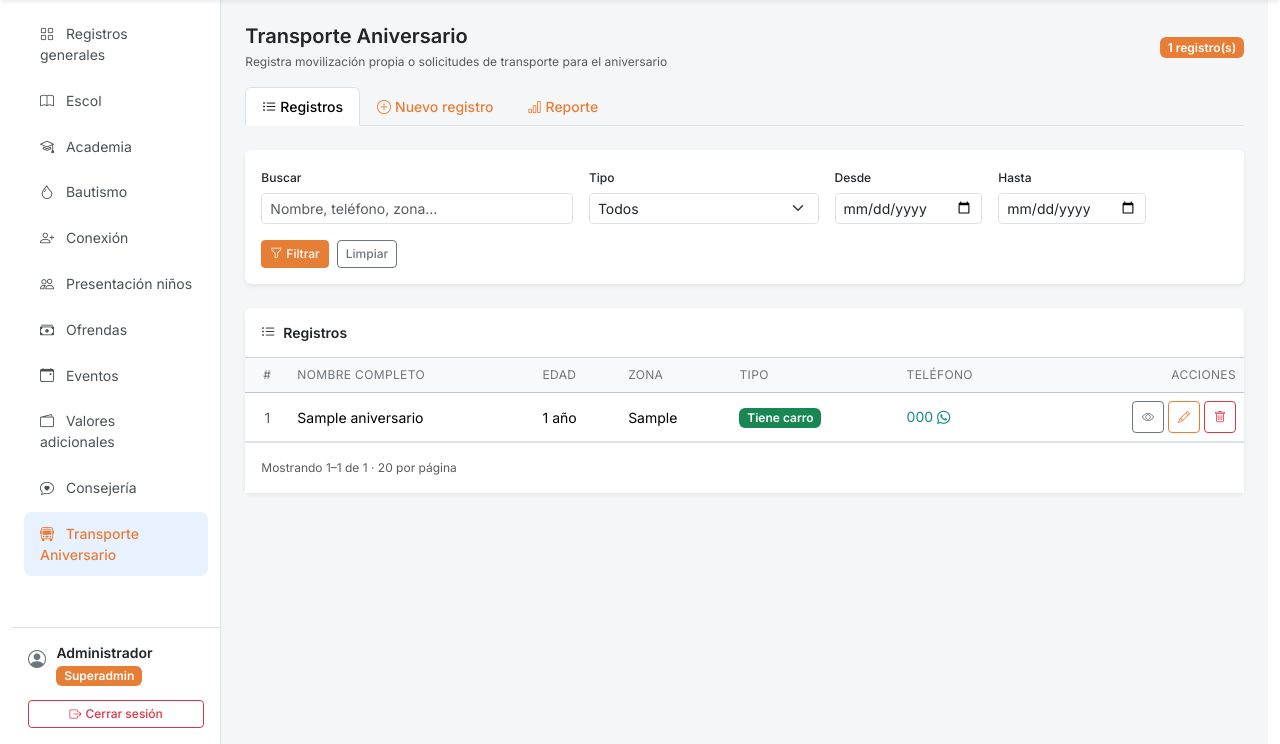
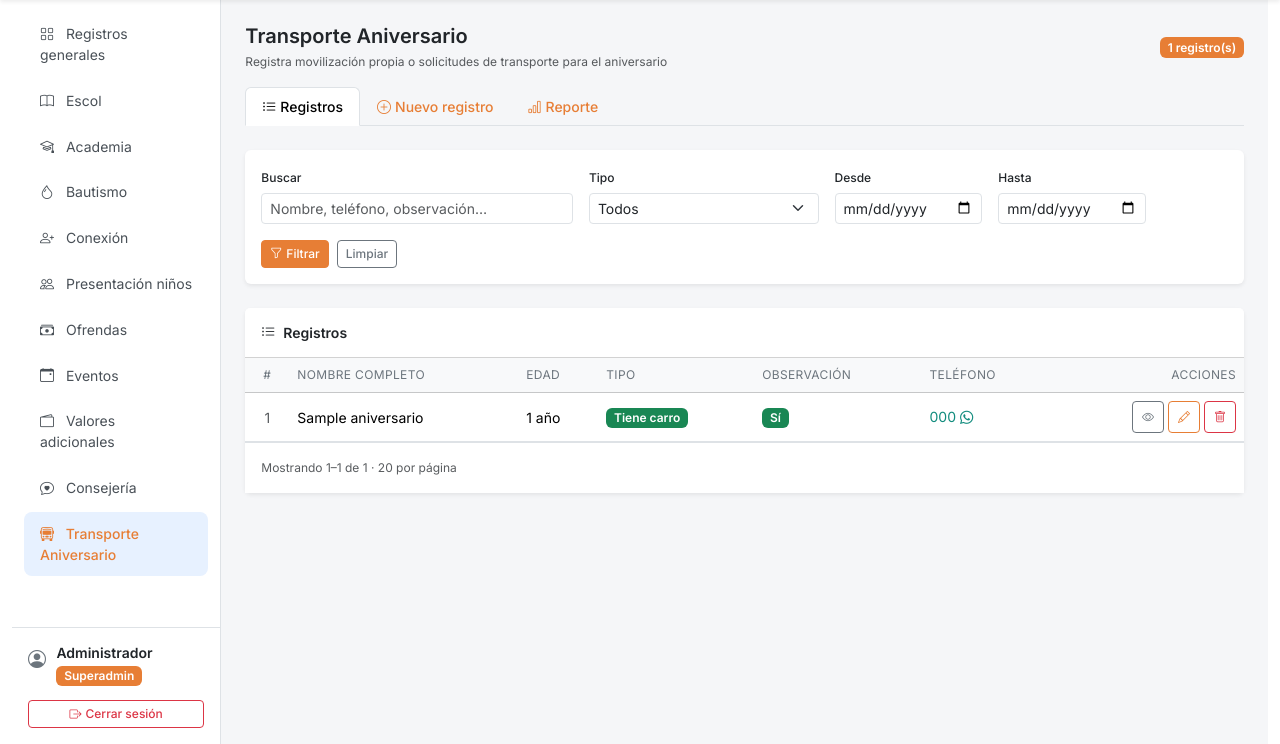
Before and after one commit to kuakuey/Sistema-Web-CDA, a PHP site: page /transporte-aniversario.php in a window 1280 px wide. Shown: the part 56-800 px from the top of the page. Run offline with PHP 8.4, Linux system fonts and the light colour scheme; a user stored in the database is signed in; tables that the repository leaves empty hold one stand-in row (values such as "Sample post"); some libraries are stand-ins or nearby versions.

Commit message:
Campo Observacion ajustado

```diff
--- a/config/database.php
+++ b/config/database.php
@@ -378,7 +378,7 @@ function migrarTablaTransporteAniversario(PDO $pdo): void
             nombre_completo VARCHAR(200) NOT NULL,
             telefono VARCHAR(30) NOT NULL,
             edad TINYINT UNSIGNED NOT NULL,
-            zona VARCHAR(50) DEFAULT NULL,
+            observacion VARCHAR(500) DEFAULT NULL,
             posee_movilizacion TINYINT(1) NOT NULL DEFAULT 0,
             asientos_disponibles SMALLINT UNSIGNED DEFAULT NULL,
             registrado_por_id INT DEFAULT NULL,
@@ -401,7 +401,7 @@ function asegurarColumnasTransporteAniversario(PDO $pdo): void
 
     $columnas = [
         'edad' => 'ADD COLUMN edad TINYINT UNSIGNED NULL AFTER telefono',
-        'zona' => 'ADD COLUMN zona VARCHAR(50) NULL AFTER edad',
+        'observacion' => 'ADD COLUMN observacion VARCHAR(500) NULL AFTER edad',
     ];
 
     foreach ($columnas as $nombre => $sqlAlter) {
--- a/database/schema.sql
+++ b/database/schema.sql
@@ -176,7 +176,7 @@ CREATE TABLE IF NOT EXISTS transporte_aniversario (
     nombre_completo VARCHAR(200) NOT NULL,
     telefono VARCHAR(30) NOT NULL,
     edad TINYINT UNSIGNED NOT NULL,
-    zona VARCHAR(50) DEFAULT NULL,
+    observacion VARCHAR(500) DEFAULT NULL,
     posee_movilizacion TINYINT(1) NOT NULL DEFAULT 0,
     asientos_disponibles SMALLINT UNSIGNED DEFAULT NULL,
     registrado_por_id INT DEFAULT NULL,
--- a/includes/detalle_registro.php
+++ b/includes/detalle_registro.php
@@ -223,16 +223,16 @@ function construirDetalleTransporteAniversario(array $fila): array
         ['etiqueta' => 'Nombre completo', 'valor' => (string) ($fila['nombre_completo'] ?? '—')],
         ['etiqueta' => 'Edad', 'valor' => formatearEdadTransporteAniversario($fila['edad'] ?? null)],
         [
-            'etiqueta' => 'Zona',
-            'valor'    => ($fila['zona'] ?? '') !== ''
-                ? etiquetaZonaConexion((string) $fila['zona'])
-                : '—',
-        ],
-        [
             'etiqueta' => 'Tipo',
             'valor'    => etiquetaTipoTransporteAniversario($poseeMovilizacion),
         ],
         filaDetalleHtml('Teléfono', enlaceWhatsApp($fila['telefono'] ?? null)),
+    ];
+
+    $observacion = trim((string) ($fila['observacion'] ?? ''));
+    $filas[] = [
+        'etiqueta' => 'Observación',
+        'valor'    => $observacion !== '' ? $observacion : '—',
     ];
 
     if ($poseeMovilizacion) {
--- a/includes/transporte_aniversario.php
+++ b/includes/transporte_aniversario.php
@@ -2,7 +2,6 @@
 
 require_once __DIR__ . '/../config/database.php';
 require_once __DIR__ . '/paginacion.php';
-require_once __DIR__ . '/submissions.php';
 
 function etiquetaTipoTransporteAniversario(bool $poseeMovilizacion): string
 {
@@ -33,9 +32,8 @@ function validarDatosTransporteAniversario(array $entrada): array
     $nombreCompleto = trim((string) ($entrada['nombre_completo'] ?? ''));
     $telefono = trim((string) ($entrada['telefono'] ?? ''));
     $edad = isset($entrada['edad']) ? (int) $entrada['edad'] : 0;
-    $zona = trim((string) ($entrada['zona'] ?? ''));
+    $observacion = trim((string) ($entrada['observacion'] ?? ''));
     $poseeMovilizacion = !empty($entrada['posee_movilizacion']);
-    $zonasOk = array_keys(obtenerZonasConexion());
 
     if ($nombreCompleto === '' || $telefono === '') {
         throw new InvalidArgumentException('Completa nombre completo y teléfono.');
@@ -45,8 +43,8 @@ function validarDatosTransporteAniversario(array $entrada): array
         throw new InvalidArgumentException('Indica una edad válida (entre 1 y 120 años).');
     }
 
-    if ($zona === '' || !in_array($zona, $zonasOk, true)) {
-        throw new InvalidArgumentException('Selecciona una zona válida.');
+    if (strlen($observacion) > 500) {
+        throw new InvalidArgumentException('La observación no puede superar 500 caracteres.');
     }
 
     $asientosDisponibles = null;
@@ -65,7 +63,7 @@ function validarDatosTransporteAniversario(array $entrada): array
         'nombre_completo'      => $nombreCompleto,
         'telefono'             => $telefono,
         'edad'                 => $edad,
-        'zona'                 => $zona,
+        'observacion'          => $observacion !== '' ? $observacion : null,
         'posee_movilizacion'   => $poseeMovilizacion,
         'asientos_disponibles' => $asientosDisponibles,
     ];
@@ -77,7 +75,7 @@ function insertarTransporteAniversario(array $datos): int
 
     $stmt = $pdo->prepare(
         'INSERT INTO transporte_aniversario (
-            nombre_completo, telefono, edad, zona, posee_movilizacion, asientos_disponibles,
+            nombre_completo, telefono, edad, observacion, posee_movilizacion, asientos_disponibles,
             registrado_por_id, registrado_por_nombre, creado_en
         ) VALUES (?, ?, ?, ?, ?, ?, ?, ?, NOW())'
     );
@@ -86,7 +84,7 @@ function insertarTransporteAniversario(array $datos): int
         $datos['nombre_completo'],
         $datos['telefono'],
         $datos['edad'],
-        $datos['zona'],
+        $datos['observacion'],
         !empty($datos['posee_movilizacion']) ? 1 : 0,
         $datos['asientos_disponibles'],
         $datos['registrado_por_id'],
@@ -101,7 +99,7 @@ function actualizarTransporteAniversario(int $id, array $datos): bool
     $pdo = getConnection();
     $stmt = $pdo->prepare(
         'UPDATE transporte_aniversario SET
-            nombre_completo = ?, telefono = ?, edad = ?, zona = ?, posee_movilizacion = ?, asientos_disponibles = ?
+            nombre_completo = ?, telefono = ?, edad = ?, observacion = ?, posee_movilizacion = ?, asientos_disponibles = ?
          WHERE id = ?'
     );
 
@@ -109,7 +107,7 @@ function actualizarTransporteAniversario(int $id, array $datos): bool
         $datos['nombre_completo'],
         $datos['telefono'],
         $datos['edad'],
-        $datos['zona'],
+        $datos['observacion'],
         !empty($datos['posee_movilizacion']) ? 1 : 0,
         $datos['asientos_disponibles'],
         $id,
@@ -141,7 +139,7 @@ function construirSqlTransporteAniversario(array $filtros): array
 
     if ($filtros['buscar'] !== '') {
         $busqueda = '%' . $filtros['buscar'] . '%';
-        $condiciones[] = '(nombre_completo LIKE ? OR telefono LIKE ? OR zona LIKE ? OR registrado_por_nombre LIKE ?)';
+        $condiciones[] = '(nombre_completo LIKE ? OR telefono LIKE ? OR observacion LIKE ? OR registrado_por_nombre LIKE ?)';
         $parametros = array_merge($parametros, [$busqueda, $busqueda, $busqueda, $busqueda]);
     }
 
@@ -257,7 +255,7 @@ function calcularAsignacionTransporteAniversario(): array
                 'nombre_completo'      => (string) $registro['nombre_completo'],
                 'telefono'             => (string) $registro['telefono'],
                 'edad'                 => (int) ($registro['edad'] ?? 0),
-                'zona'                 => (string) ($registro['zona'] ?? ''),
+                'observacion'          => (string) ($registro['observacion'] ?? ''),
                 'asientos_total'       => (int) ($registro['asientos_disponibles'] ?? 0),
                 'asientos_restantes'   => (int) ($registro['asientos_disponibles'] ?? 0),
                 'pasajeros'            => [],
@@ -268,7 +266,7 @@ function calcularAsignacionTransporteAniversario(): array
                 'nombre_completo' => (string) $registro['nombre_completo'],
                 'telefono'        => (string) $registro['telefono'],
                 'edad'            => (int) ($registro['edad'] ?? 0),
-                'zona'            => (string) ($registro['zona'] ?? ''),
+                'observacion'     => (string) ($registro['observacion'] ?? ''),
             ];
         }
     }
--- a/transporte-aniversario.php
+++ b/transporte-aniversario.php
@@ -6,7 +6,6 @@ require_once 'includes/filters.php';
 require_once 'includes/paginacion.php';
 require_once 'includes/transporte_aniversario.php';
 require_once 'includes/detalle_registro.php';
-require_once 'includes/submissions.php';
 
 requerirSesion();
 
@@ -145,5 +144,4 @@ view('transporte-aniversario/index', [
     'offsetRegistros'        => $offsetRegistros,
     'archivoPagina'          => 'transporte-aniversario.php',
     'reporteAsignacion'      => $reporteAsignacion,
-    'zonas'                  => obtenerZonasConexion(),
 ], 'app');
--- a/views/partials/modal-editar-registro.php
+++ b/views/partials/modal-editar-registro.php
@@ -325,17 +325,6 @@ $fila = $filaEditar;
                 value="<?= !empty($fila['edad']) ? (int) $fila['edad'] : '' ?>"
               >
             </div>
-            <div class="col-md-4">
-              <label class="form-label">Zona <span class="text-danger">*</span></label>
-              <select class="form-select" name="zona" required>
-                <option value="">Selecciona…</option>
-                <?php foreach ($zonas ?? [] as $claveZona => $etiquetaZona): ?>
-                <option value="<?= htmlspecialchars($claveZona) ?>" <?= ($fila['zona'] ?? '') === $claveZona ? 'selected' : '' ?>>
-                  <?= htmlspecialchars($etiquetaZona) ?>
-                </option>
-                <?php endforeach; ?>
-              </select>
-            </div>
             <div class="col-12">
               <div class="form-check">
                 <input
@@ -360,6 +349,10 @@ $fila = $filaEditar;
                 value="<?= !empty($fila['asientos_disponibles']) ? (int) $fila['asientos_disponibles'] : '' ?>"
               >
             </div>
+            <div class="col-12">
+              <label class="form-label">Observación</label>
+              <textarea class="form-control" name="observacion" rows="2" maxlength="500"><?= htmlspecialchars($fila['observacion'] ?? '') ?></textarea>
+            </div>
           </div>
           <?php endif; ?>
         </div>
--- a/views/transporte-aniversario/index.php
+++ b/views/transporte-aniversario/index.php
@@ -106,16 +106,6 @@
         >
       </div>
 
-      <div class="col-12 col-md-4">
-        <label class="form-label" for="zona">Zona <span class="text-danger">*</span></label>
-        <select class="form-select" id="zona" name="zona" required>
-          <option value="">Selecciona…</option>
-          <?php foreach ($zonas ?? [] as $claveZona => $etiquetaZona): ?>
-          <option value="<?= htmlspecialchars($claveZona) ?>"><?= htmlspecialchars($etiquetaZona) ?></option>
-          <?php endforeach; ?>
-        </select>
-      </div>
-
       <div class="col-12">
         <div class="form-check">
           <input
@@ -141,6 +131,18 @@
           placeholder="Ej. 3"
         >
         <div class="form-text">Indica cuántas personas puede transportar.</div>
+      </div>
+
+      <div class="col-12">
+        <label class="form-label" for="observacion">Observación</label>
+        <textarea
+          class="form-control"
+          id="observacion"
+          name="observacion"
+          rows="2"
+          maxlength="500"
+          placeholder="Notas opcionales…"
+        ></textarea>
       </div>
 
       <div class="col-12">
@@ -232,7 +234,7 @@
           <tr>
             <th>Conductor</th>
             <th>Edad</th>
-            <th>Zona</th>
+            <th>Observación</th>
             <th>Teléfono</th>
             <th class="text-center">Asientos</th>
             <th>Estado</th>
@@ -252,7 +254,7 @@
           <tr>
             <td><?= htmlspecialchars($conductor['nombre_completo']) ?></td>
             <td><?= htmlspecialchars(formatearEdadTransporteAniversario($conductor['edad'] ?? null)) ?></td>
-            <td><?= htmlspecialchars(($conductor['zona'] ?? '') !== '' ? etiquetaZonaConexion($conductor['zona']) : '—') ?></td>
+            <td><?= htmlspecialchars(($conductor['observacion'] ?? '') !== '' ? $conductor['observacion'] : '—') ?></td>
             <td><?php $telefono = $conductor['telefono']; include __DIR__ . '/../partials/celda-telefono-whatsapp.php'; ?></td>
             <td class="text-center">
               <?= $asignados ?> / <?= (int) $conductor['asientos_total'] ?>
@@ -290,7 +292,7 @@
           <tr>
             <th>Nombre completo</th>
             <th>Edad</th>
-            <th>Zona</th>
+            <th>Observación</th>
             <th>Teléfono</th>
           </tr>
         </thead>
@@ -299,7 +301,7 @@
           <tr>
             <td><?= htmlspecialchars($pasajero['nombre_completo']) ?></td>
             <td><?= htmlspecialchars(formatearEdadTransporteAniversario($pasajero['edad'] ?? null)) ?></td>
-            <td><?= htmlspecialchars(($pasajero['zona'] ?? '') !== '' ? etiquetaZonaConexion($pasajero['zona']) : '—') ?></td>
+            <td><?= htmlspecialchars(($pasajero['observacion'] ?? '') !== '' ? $pasajero['observacion'] : '—') ?></td>
             <td><?php $telefono = $pasajero['telefono']; include __DIR__ . '/../partials/celda-telefono-whatsapp.php'; ?></td>
           </tr>
           <?php endforeach; ?>
@@ -337,7 +339,7 @@
             id="buscar"
             name="buscar"
             value="<?= htmlspecialchars($filtros['buscar']) ?>"
-            placeholder="Nombre, teléfono, zona…"
+            placeholder="Nombre, teléfono, observación…"
           >
         </div>
 
@@ -394,8 +396,8 @@
             <th class="text-center col-numero">#</th>
             <th>Nombre completo</th>
             <th>Edad</th>
-            <th>Zona</th>
             <th>Tipo</th>
+            <th>Observación</th>
             <th>Teléfono</th>
             <th class="text-end">Acciones</th>
           </tr>
@@ -419,17 +421,18 @@
                     'redireccion' => $redireccionRegistros,
                 ];
             }
+            $observacion = $fila['observacion'] ?? null;
           ?>
           <tr>
             <td class="text-center text-muted"><?= $numeroRegistro ?></td>
             <td><?= htmlspecialchars($fila['nombre_completo']) ?></td>
             <td><?= htmlspecialchars(formatearEdadTransporteAniversario($fila['edad'] ?? null)) ?></td>
-            <td><?= htmlspecialchars(($fila['zona'] ?? '') !== '' ? etiquetaZonaConexion($fila['zona']) : '—') ?></td>
             <td>
               <span class="badge <?= claseBadgeTipoTransporteAniversario($poseeMovilizacion) ?>">
                 <?= htmlspecialchars(etiquetaTipoTransporteAniversario($poseeMovilizacion)) ?>
               </span>
             </td>
+            <td><?php include __DIR__ . '/../partials/celda-observacion.php'; ?></td>
             <td><?php $telefono = $fila['telefono']; include __DIR__ . '/../partials/celda-telefono-whatsapp.php'; ?></td>
             <td class="text-end">
               <?php
```
Also changed, not shown: includes/informe_transporte_aniversario.php (+4 -5 lines), views/transporte-aniversario/informe-pdf.php (+4 -4 lines).
